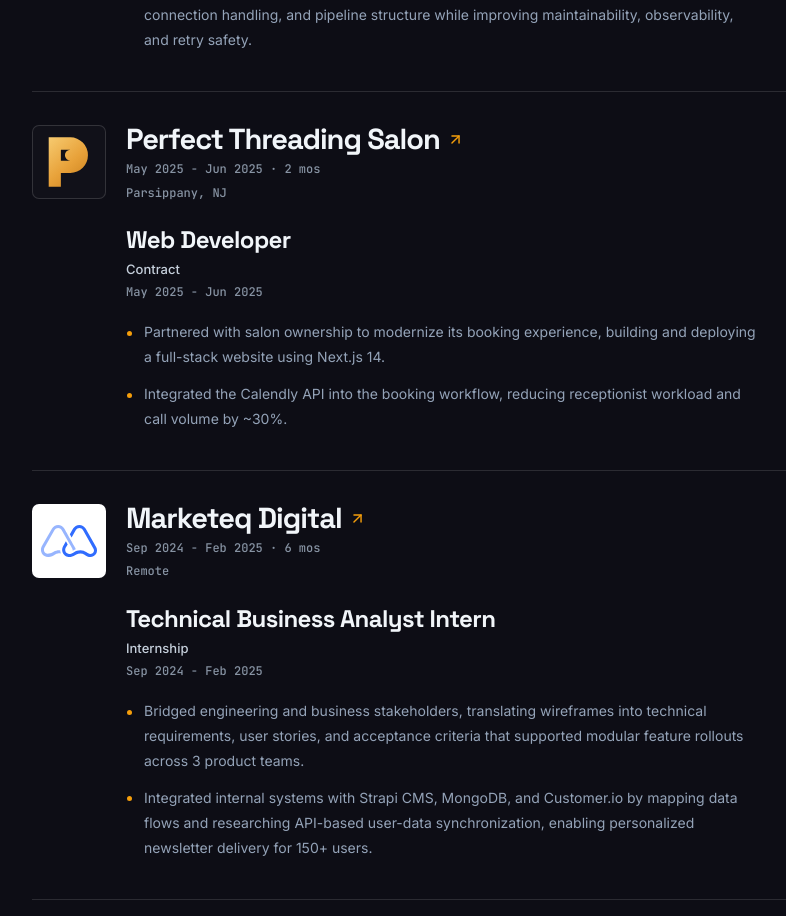
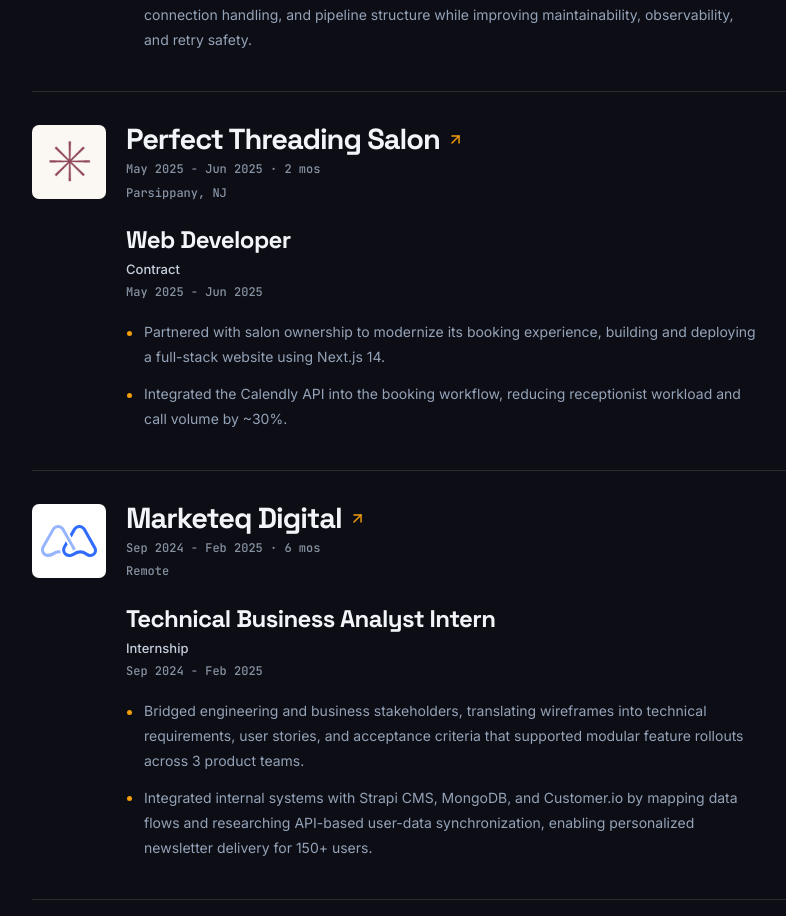
Before and after one commit to pvparekh/portfolio, a React (Vite) app: page / in a window 1280 px wide. Shown: the part 2947-3863 px from the top of the page, without its empty margins (88-874 px from the left). Built offline with nearby package versions, Linux system fonts and the light colour scheme.

Commit message:
feat: use original Perfect Threading mark in centered experience tile

```diff
--- a/src/App.tsx
+++ b/src/App.tsx
@@ -124,9 +124,9 @@
   {
     company: 'Perfect Threading Salon',
     companyUrl: 'https://perfect-threading.vercel.app' as string | null,
-    logo: '/perfect-threading-logo.svg' as string | null,
-    logoBg: null as string | null,
-    logoScale: null as number | null,
+    logo: '/perfect-threading-mark.png' as string | null,
+    logoBg: '#FBF8F3' as string | null,
+    logoScale: 1.65 as number | null,
     companyPeriod: 'May 2025 – June 2025',
     location: 'Contract' as string | null,
     roles: [
```
Also changed, not shown: public/perfect-threading-mark.png (added), 1 other file (tests, documents, lock files or other folders).
